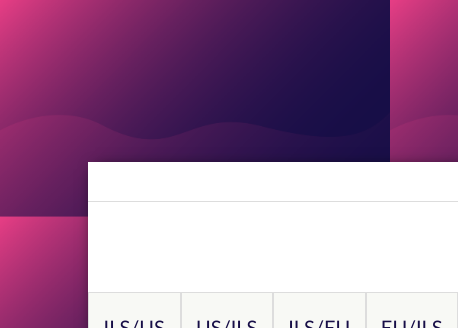
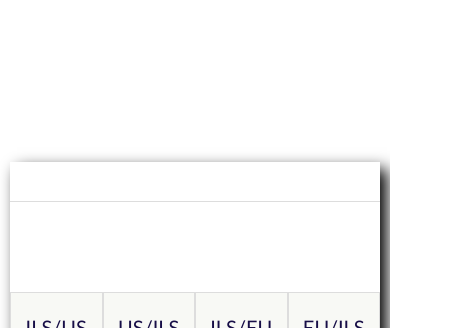
Before and after one commit to yassermunem/Final-Calculator, a plain HTML site: page index.html in a window 390 px wide. Shown: the top 328 px of the page, 458 px wide, since content can reach past the window. Drawn offline with Linux system fonts and the light colour scheme; a web font is replaced by a local one.

Commit message:
Update style.css

```diff
--- a/style.css
+++ b/style.css
@@ -177,3 +177,13 @@ button:active{
 #mood:hover{background-color: #333;color: #FFF;}
 
 #currency{background-color: #f8f9f5;color: #170e47;}
+
+@media only screen and (max-width: 1260px) {
+
+    body{background-image: none;}
+    .text{display: none;}
+    .calculator{
+        top: 50%;
+        left: 50%;
+        transform: translate(-50%,-50%);}
+ }
```
